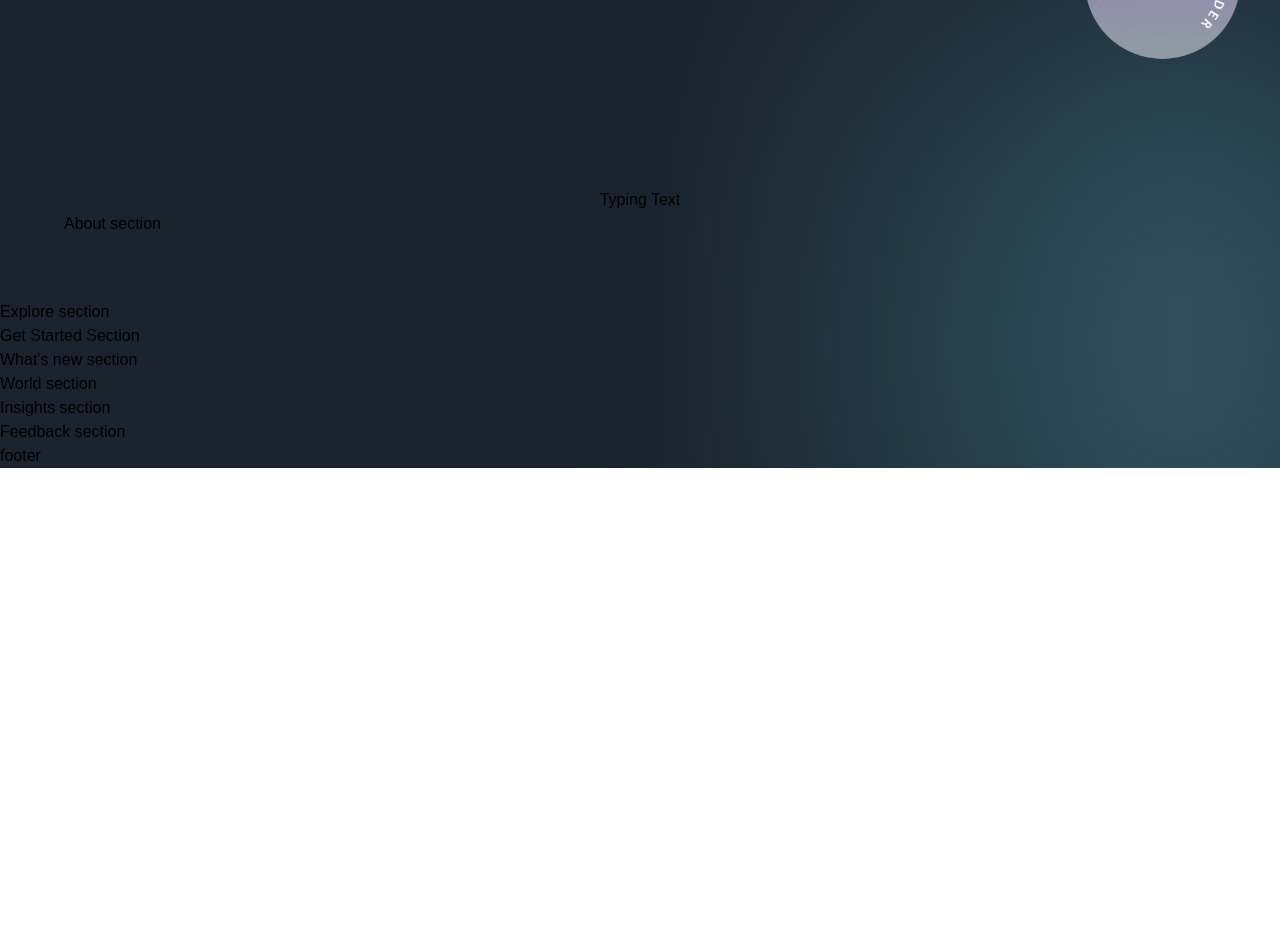
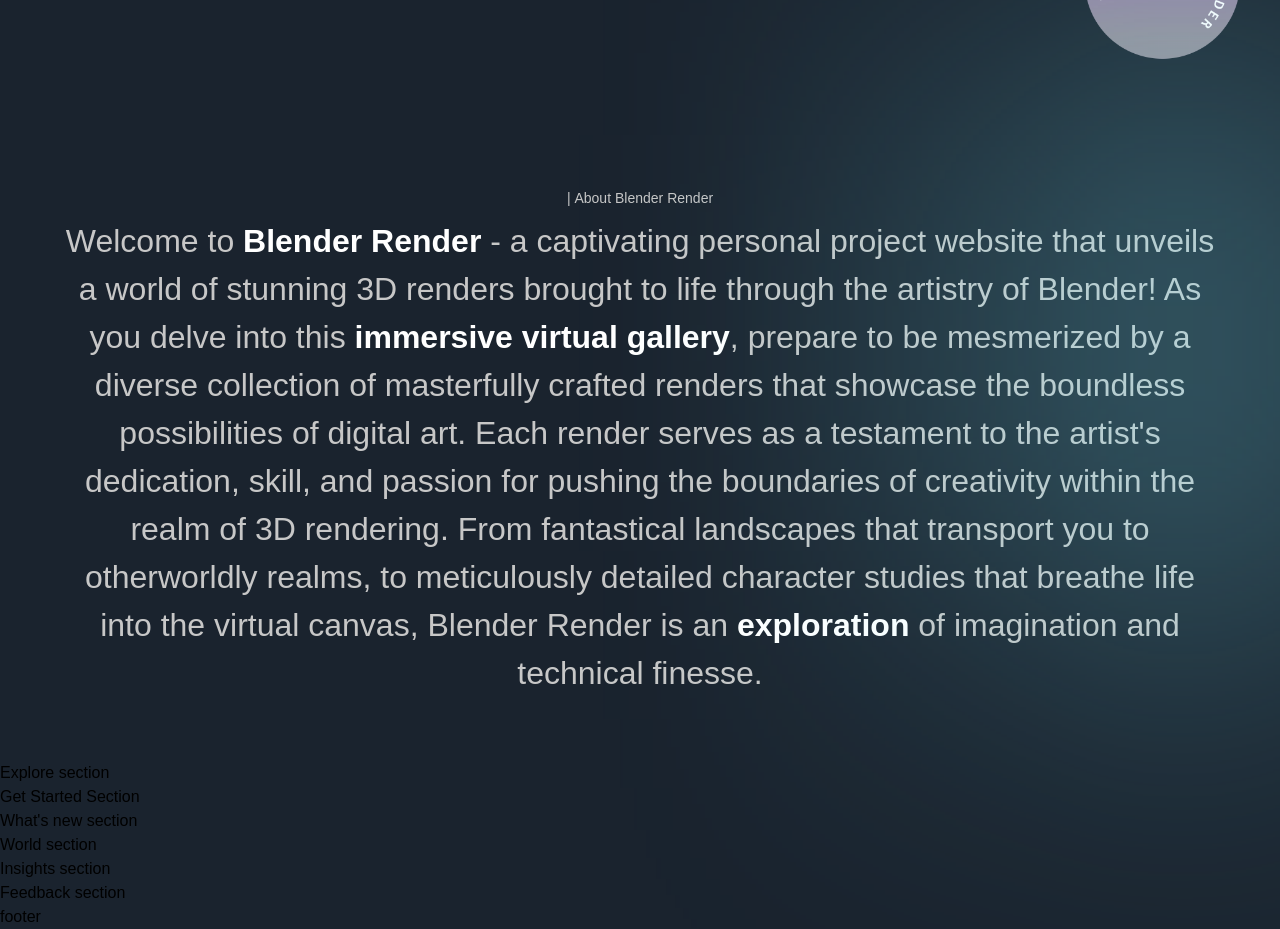
Before and after one commit to JidOmid/blender-profile, a Next.js app: page / in a window 1280 px wide. Shown: the part 980-1909 px from the top of the page. Before the commit the page ends 1448 px from the top, so only its background shows below. Built offline with nearby package versions, Linux system fonts and the light colour scheme; a web font is replaced by a local one.

Commit message:
added about section

```diff
--- a/components/CustomTexts.jsx
+++ b/components/CustomTexts.jsx
@@ -1,5 +1,20 @@
 "use client";
 
-export const TypingText = ({ title, textStyles }) => <p>Typing Text</p>;
+import { motion } from "framer-motion";
+
+import { textContainer, textVariant2 } from "../utils/motion";
+
+export const TypingText = ({ title, textStyles }) => (
+  <motion.p
+    variants={textContainer}
+    className={`font-normal text-[14px] text-secondary-white ${textStyles}`}
+  >
+    {Array.from(title).map((letter, index) => (
+      <motion.span variants={textVariant2} key={index}>
+        {letter === " " ? "\u00A0" : letter}
+      </motion.span>
+    ))}
+  </motion.p>
+);
 
 export const TitleText = ({ title, textStyles }) => <h2>Title Text</h2>;
--- a/sections/About.jsx
+++ b/sections/About.jsx
@@ -17,8 +17,29 @@ const About = () => (
       className={`${styles.innerWidth} mx-auto ${styles.flexCenter} flex-col`}
     >
       <TypingText title="| About Blender Render" />
+      <motion.p
+        variants={fadeIn("up", "tween", 0.2, 1)}
+        className="mt-[8px] font-normal sm:text-[32px] text-[20px] text-center text-secondary-white"
+      >
+        Welcome to{" "}
+        <span className="font-extrabold text-white">Blender Render</span> - a
+        captivating personal project website that unveils a world of stunning 3D
+        renders brought to life through the artistry of Blender! As you delve
+        into this{" "}
+        <span className="font-extrabold text-white">
+          immersive virtual gallery
+        </span>
+        , prepare to be mesmerized by a diverse collection of masterfully
+        crafted renders that showcase the boundless possibilities of digital
+        art. Each render serves as a testament to the artist's dedication,
+        skill, and passion for pushing the boundaries of creativity within the
+        realm of 3D rendering. From fantastical landscapes that transport you to
+        otherworldly realms, to meticulously detailed character studies that
+        breathe life into the virtual canvas, Blender Render is an{" "}
+        <span className="font-extrabold text-white">exploration</span> of
+        imagination and technical finesse.
+      </motion.p>
     </motion.div>
-    About section
   </section>
 );
 
```
